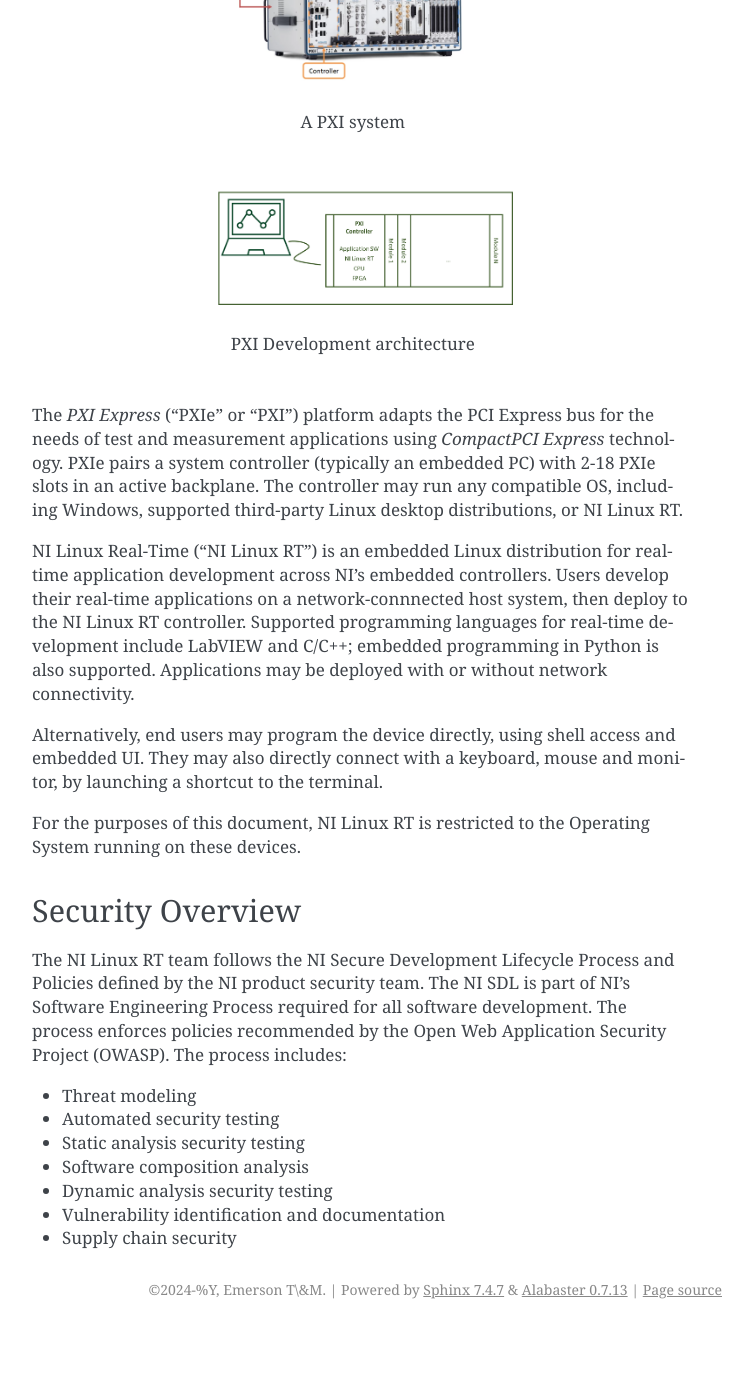
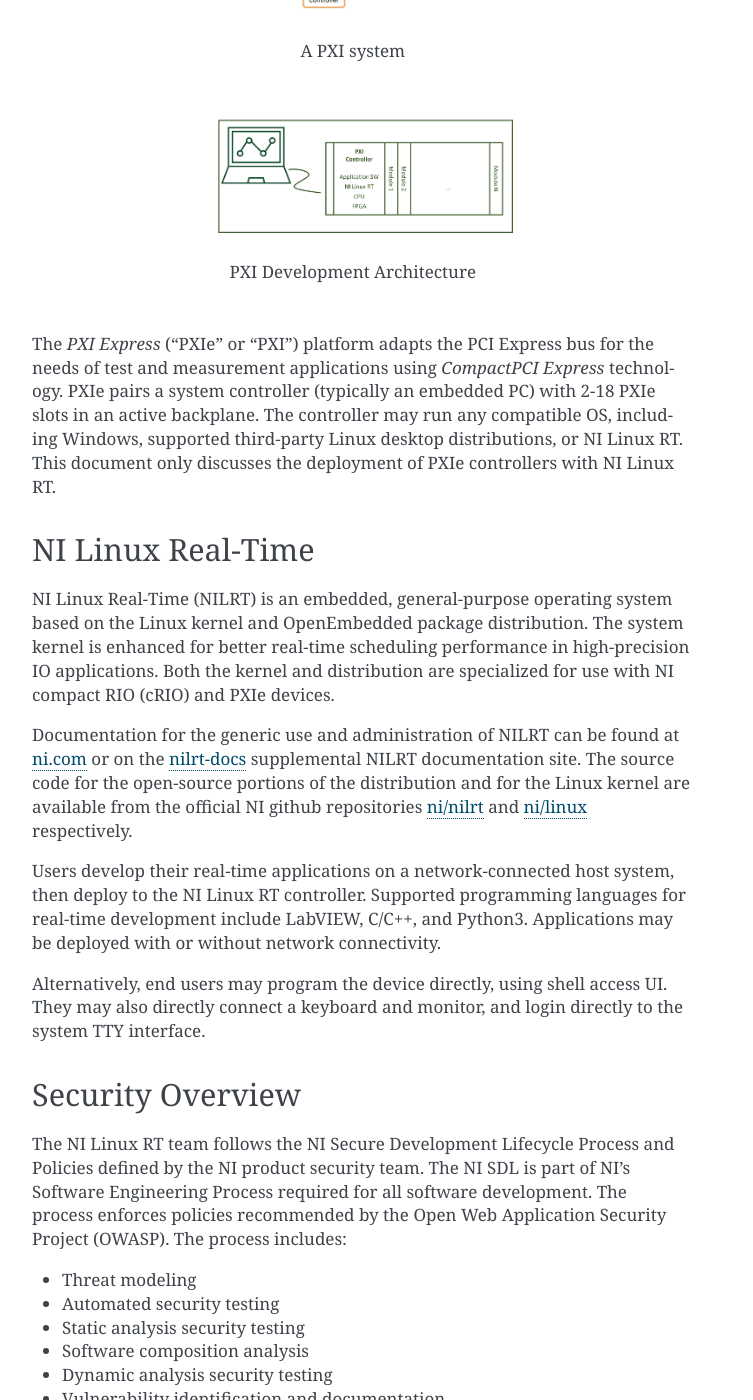
Before and after one commit to ni/nilrt-snac-guide, a Sphinx documentation site: the page built from source/gen_sys_desc.rst, in a window 1280 px wide and 1400 px high, scrolled down 962 px. Shown: the whole window, without its empty margins (388-1141 px from the left). Built offline with Sphinx 7.4.7, drawn with Linux system fonts in a browser that asks for light colours; before the commit the page ends 2291 px from its top, so only the background shows below that; some of the changed text lies outside the part shown.

Commit message:
gen_sys_desc: refactor and improve
* Remove references to "Operational Technology" as it is confusing in
  this context.
* Fix some minor spelling mistakes.
* Move discussion of the NI Linux RT OS to this chapter and consolidate
  discussion of the OS features in its section.
* Add information about where to find more NILRT documentation.
* Distinguish discussion of the hardware platforms into their own
  sections.

Signed-off-by: Alex Stewart <alex.stewart@emerson.com>

```diff
--- a/source/gen_sys_desc.rst
+++ b/source/gen_sys_desc.rst
@@ -5,18 +5,10 @@
 General System Description
 ==========================
 
-This section includes a general description of NI Linux RT.
 
-
-.. _system-function-or-purpose:
-
---------------------------
-System Function or purpose
---------------------------
-
-NI Linux RT software is deployed on Operational Technology (OT) systems
-for control, monitoring, and measurement systems, including the
-CompactRIO and PXI Express instrumentation platforms.
+----------
+CompactRIO
+----------
 
 .. figure:: media/image2.png
    :alt: A row of electronic devices Description automatically generated
@@ -29,21 +21,16 @@
    :width: 3in
    :height: 1.21597in
 
-   cRIO Development architecture
+   cRIO Development Architecture
 
-The *CompactRIO* ("cRIO") platform pairs a cRIO controller (an
-embedded PC) with 4-8 *C-Series* expansion slots in a small, ruggedized
-chassis. Users control their C-Series devices either using NI's DAQmx
-API or by programming an onboard FPGA using LabVIEW FPGA. CompactRIO
-embedded controllers run NI Linux RT.
+The *CompactRIO* ("cRIO") platform pairs a cRIO controller (an embedded PC) with 4-8 *C-Series* expansion slots in a small, ruggedized chassis.
+Users control their C-Series devices either using NI's DAQmx API or by programming an onboard FPGA using LabVIEW FPGA.
+CompactRIO embedded controllers run NI Linux RT.
 
-..
-   _Need a new page so the following paragraph does not float to above the related figures
-   _Use figure instead of image sp that the caption is displayed
 
-.. raw:: latex
-
-    \newpage
+----
+PXIe
+----
 
 .. figure:: media/image4.png
    :alt: A white electronic device with buttons and switches Description automatically generated
@@ -56,29 +43,31 @@
    :width: 3.15in
    :height: 1.28in
 
-   PXI Development architecture
+   PXI Development Architecture
 
-The *PXI Express* ("PXIe" or "PXI") platform adapts the PCI
-Express bus for the needs of test and measurement applications using
-*CompactPCI Express* technology. PXIe pairs a system controller
-(typically an embedded PC) with 2-18 PXIe slots in an active backplane.
-The controller may run any compatible OS, including Windows, supported
-third-party Linux desktop distributions, or NI Linux RT.
+The *PXI Express* ("PXIe" or "PXI") platform adapts the PCI Express bus for the needs of test and measurement applications using *CompactPCI Express* technology.
+PXIe pairs a system controller (typically an embedded PC) with 2-18 PXIe slots in an active backplane.
+The controller may run any compatible OS, including Windows, supported third-party Linux desktop distributions, or NI Linux RT.
+This document only discusses the deployment of PXIe controllers with NI Linux RT.
 
-NI Linux Real-Time ("NI Linux RT") is an embedded Linux distribution for
-real-time application development across NI's embedded controllers.
-Users develop their real-time applications on a network-connnected host
-system, then deploy to the NI Linux RT controller. Supported programming
-languages for real-time development include LabVIEW and C/C++; embedded
-programming in Python is also supported. Applications may be deployed
-with or without network connectivity.
 
-Alternatively, end users may program the device directly, using shell
-access and embedded UI. They may also directly connect with a keyboard,
-mouse and monitor, by launching a shortcut to the terminal.
+------------------
+NI Linux Real-Time
+------------------
 
-For the purposes of this document, NI Linux RT is restricted to the
-Operating System running on these devices.
+NI Linux Real-Time (NILRT) is an embedded, general-purpose operating system based on the Linux kernel and OpenEmbedded package distribution.
+The system kernel is enhanced for better real-time scheduling performance in high-precision IO applications.
+Both the kernel and distribution are specialized for use with NI compact RIO (cRIO) and PXIe devices.
+
+Documentation for the generic use and administration of NILRT can be found at `ni.com <https://ni.com>`__ or on the `nilrt-docs <https://nilrt-docs.ni.com>`__ supplemental NILRT documentation site.
+The source code for the open-source portions of the distribution and for the Linux kernel are available from the official NI github repositories `ni/nilrt <https://github.com/ni/nilrt>`__ and `ni/linux <https://github.com/ni/linux>`__ respectively.
+
+Users develop their real-time applications on a network-connected host system, then deploy to the NI Linux RT controller.
+Supported programming languages for real-time development include LabVIEW, C/C++, and Python3.
+Applications may be deployed with or without network connectivity.
+
+Alternatively, end users may program the device directly, using shell access UI.
+They may also directly connect a keyboard and monitor, and login directly to the system TTY interface.
 
 
 .. _security-overview:
@@ -87,22 +76,15 @@
 Security Overview
 -----------------
 
-The NI Linux RT team follows the NI Secure Development Lifecycle Process
-and Policies defined by the NI product security team. The NI SDL is part
-of NI's Software Engineering Process required for all software
-development. The process enforces policies recommended by the Open Web
-Application Security Project (OWASP). The process includes:
+The NI Linux RT team follows the NI Secure Development Lifecycle Process and Policies defined by the NI product security team.
+The NI SDL is part of NI's Software Engineering Process required for all software development.
+The process enforces policies recommended by the Open Web Application Security Project (OWASP).
+The process includes:
 
 -  Threat modeling
-
 -  Automated security testing
-
 -  Static analysis security testing
-
 -  Software composition analysis
-
 -  Dynamic analysis security testing
-
 -  Vulnerability identification and documentation
-
 -  Supply chain security
```
